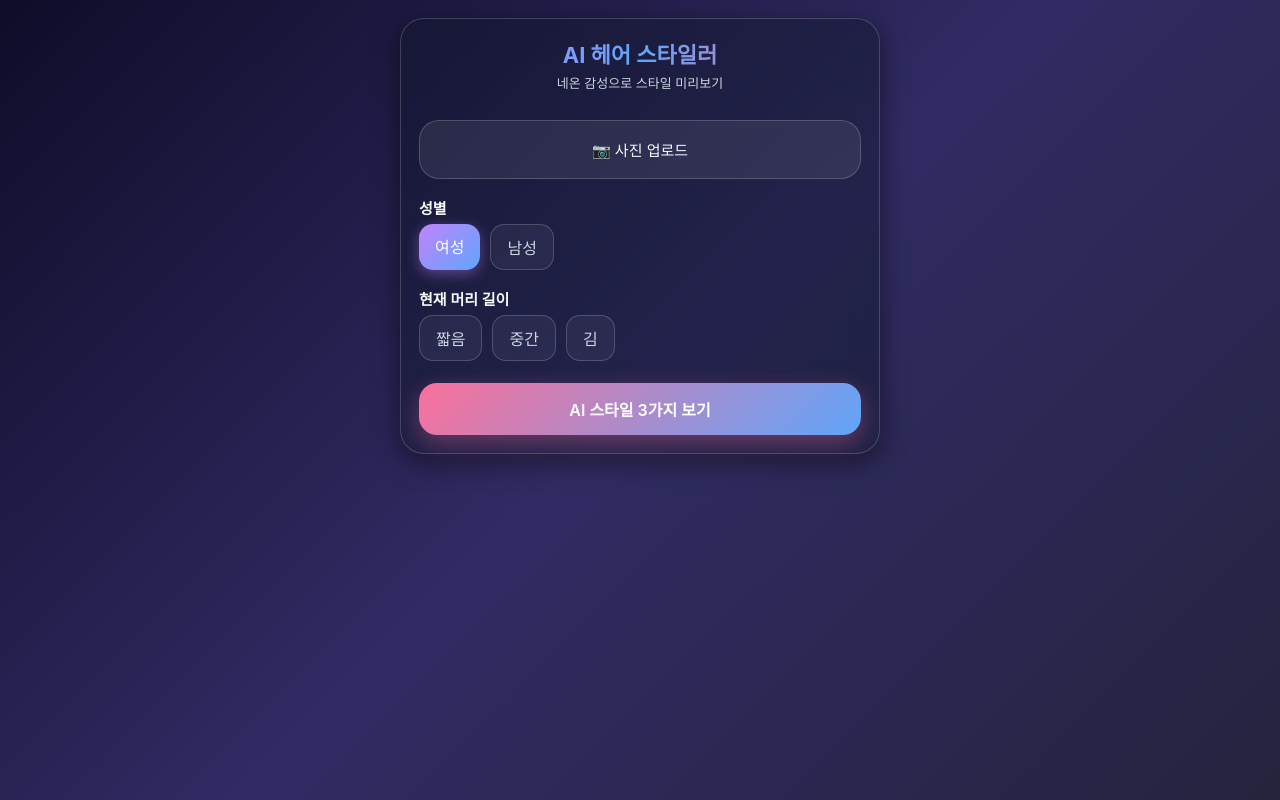
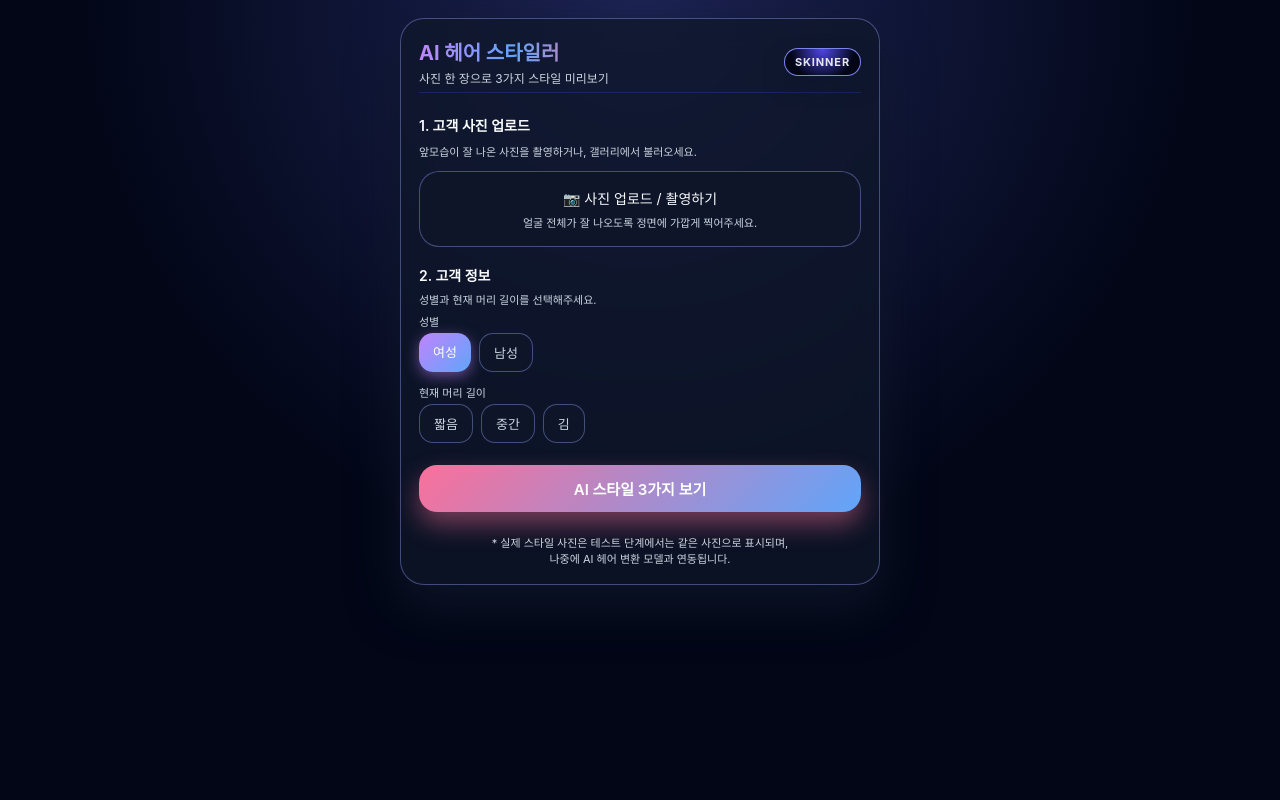
Before and after one commit to wkh7997-ship-it/ai-hair-stylist, a website: page public/index.html in a window 1280 px wide. Both pictures are taken after a click on the element "여성". Drawn offline with Linux system fonts and the light colour scheme.

Commit message:
Update index.html

```diff
--- a/public/index.html
+++ b/public/index.html
@@ -2,7 +2,7 @@
 <html lang="ko">
 <head>
   <meta charset="UTF-8" />
-  <title>AI 헤어 스타일러</title>
+  <title>AI 헤어 스타일러 - SKINNER</title>
   <meta name="viewport" content="width=device-width, initial-scale=1" />
 
   <style>
@@ -10,19 +10,23 @@
       --neon1: #c084fc;
       --neon2: #60a5fa;
       --neon3: #fa709a;
-      --glass: rgba(255,255,255,0.08);
-      --border: rgba(255,255,255,0.18);
+      --glass: rgba(15, 23, 42, 0.75);
+      --border: rgba(148, 163, 255, 0.4);
       --text: #f8fafc;
       --text-sub: #cbd5e1;
+      --bg1: #0f172a;
+      --bg2: #020617;
     }
 
     * {
-      margin: 0; padding: 0; box-sizing: border-box;
-      font-family: -apple-system, BlinkMacSystemFont, system-ui;
+      margin: 0;
+      padding: 0;
+      box-sizing: border-box;
+      font-family: -apple-system, BlinkMacSystemFont, system-ui, sans-serif;
     }
 
     body {
-      background: linear-gradient(135deg, #0f0c29, #302b63, #24243e);
+      background: radial-gradient(circle at top, #1d2455, #020617 55%);
       min-height: 100vh;
       padding: 18px;
       display: flex;
@@ -34,169 +38,302 @@
     .app {
       width: 100%;
       max-width: 480px;
-      background: rgba(15, 23, 42, 0.4);
+      background: var(--glass);
       border: 1px solid var(--border);
       border-radius: 24px;
       backdrop-filter: blur(16px);
       padding: 18px;
-      box-shadow: 0 8px 26px rgba(0,0,0,0.5);
+      box-shadow: 0 20px 50px rgba(15, 23, 42, 0.9);
       display: flex;
       flex-direction: column;
       gap: 18px;
     }
 
-    header { text-align: center; padding-bottom: 10px; }
+    header {
+      padding-bottom: 6px;
+      border-bottom: 1px solid rgba(30, 64, 175, 0.4);
+      margin-bottom: 4px;
+    }
+
+    .header-top {
+      display: flex;
+      align-items: center;
+      justify-content: space-between;
+      gap: 10px;
+    }
 
     .title {
-      font-size: 22px;
+      font-size: 20px;
       font-weight: 700;
       background: linear-gradient(90deg, var(--neon1), var(--neon2), var(--neon3));
       -webkit-background-clip: text;
       -webkit-text-fill-color: transparent;
     }
 
-    .sub { font-size: 13px; color: var(--text-sub); margin-top: 4px; }
+    .sub {
+      font-size: 12px;
+      color: var(--text-sub);
+      margin-top: 3px;
+    }
+
+    .skinner-mark {
+      min-width: 74px;
+      padding: 6px 10px;
+      border-radius: 999px;
+      background: radial-gradient(circle at top, #4f46e5, #020617 70%);
+      border: 1px solid rgba(129, 140, 248, 0.95);
+      font-size: 11px;
+      font-weight: 700;
+      color: #e5e7eb;
+      text-align: center;
+      letter-spacing: 0.08em;
+      box-shadow: 0 10px 20px rgba(15, 23, 42, 0.8);
+    }
+
+    .section {
+      display: flex;
+      flex-direction: column;
+      gap: 8px;
+    }
+
+    .section-title {
+      font-size: 14px;
+      font-weight: 600;
+    }
+
+    .section-caption {
+      font-size: 11px;
+      color: var(--text-sub);
+    }
 
     .upload-box {
-      padding: 18px;
+      margin-top: 4px;
+      padding: 16px;
       border-radius: 20px;
       border: 1px solid var(--border);
-      background: var(--glass);
+      background: rgba(15, 23, 42, 0.9);
       text-align: center;
       cursor: pointer;
-      transition: 0.2s;
+      transition: 0.18s;
     }
 
-    .upload-box:hover { background: rgba(255,255,255,0.12); }
+    .upload-box:hover {
+      background: rgba(30, 64, 175, 0.3);
+    }
+
+    .upload-text {
+      font-size: 14px;
+      margin-bottom: 6px;
+    }
+
+    .upload-hint {
+      font-size: 11px;
+      color: var(--text-sub);
+    }
 
     .img-preview {
       width: 100%;
-      max-width: 180px;
+      max-width: 190px;
       margin: 10px auto 0;
       border-radius: 14px;
       border: 1px solid var(--border);
       display: none;
-      object-fit: contain;
+      object-fit: cover;
+      background: #020617;
     }
 
-    #photoInput { display: none; }
+    #photoInput {
+      display: none;
+    }
 
-    .section-title {
-      font-size: 15px;
-      font-weight: 600;
-      margin-bottom: 6px;
+    .select-row {
+      display: flex;
+      flex-direction: column;
+      gap: 6px;
     }
 
     .select-group {
       display: flex;
       flex-wrap: wrap;
-      gap: 10px;
+      gap: 8px;
     }
 
     .select-btn {
-      padding: 10px 16px;
+      padding: 9px 14px;
       border-radius: 14px;
-      background: rgba(255,255,255,0.05);
+      background: rgba(15, 23, 42, 0.9);
       border: 1px solid var(--border);
       color: var(--text-sub);
       cursor: pointer;
-      transition: 0.2s;
+      font-size: 13px;
+      transition: 0.18s;
     }
 
     .select-btn.active {
       background: linear-gradient(135deg, var(--neon1), var(--neon2));
       color: white;
       border: none;
-      box-shadow: 0 4px 14px rgba(192,132,252,0.4);
+      box-shadow: 0 4px 14px rgba(192, 132, 252, 0.5);
     }
 
     .go-btn {
-      padding: 14px;
+      padding: 13px;
       border-radius: 18px;
-      font-size: 16px;
+      font-size: 15px;
       border: none;
       font-weight: 600;
       cursor: pointer;
       background: linear-gradient(135deg, var(--neon3), var(--neon2));
       color: white;
-      box-shadow: 0 8px 24px rgba(250,112,154,0.35);
-      transition: 0.2s;
+      box-shadow: 0 12px 26px rgba(250, 112, 154, 0.45);
+      transition: 0.18s;
       margin-top: 4px;
     }
 
-    .go-btn:active { transform: scale(0.97); }
+    .go-btn:active {
+      transform: scale(0.97);
+    }
 
-    /* 로딩 오버레이 */
+    .footer-note {
+      margin-top: 4px;
+      font-size: 11px;
+      color: var(--text-sub);
+      text-align: center;
+    }
+
+    /* 로딩 오버레이 (스키너 마크) */
     #loadingOverlay {
       display: none;
       position: fixed;
       z-index: 9999;
-      top: 0; left: 0;
-      width: 100%; height: 100%;
+      top: 0;
+      left: 0;
+      width: 100%;
+      height: 100%;
       backdrop-filter: blur(4px);
-      background: rgba(0,0,0,0.55);
+      background: rgba(0, 0, 0, 0.55);
       justify-content: center;
       align-items: center;
     }
 
-    .loader {
-      width: 46px; height: 46px;
-      border: 5px solid rgba(255,255,255,0.3);
-      border-top-color: var(--neon1);
-      border-radius: 50%;
-      animation: spin 1s linear infinite;
+    .loader-wrap {
+      background: rgba(15, 23, 42, 0.96);
+      border-radius: 20px;
+      padding: 18px 22px;
+      border: 1px solid rgba(148, 163, 255, 0.7);
+      box-shadow: 0 20px 50px rgba(15, 23, 42, 0.95);
+      text-align: center;
+      min-width: 200px;
     }
 
-    @keyframes spin { to { transform: rotate(360deg); } }
+    .loader-ring {
+      margin: 0 auto;
+      width: 46px;
+      height: 46px;
+      border-radius: 50%;
+      border: 4px solid rgba(148, 163, 255, 0.25);
+      border-top-color: var(--neon1);
+      animation: spin 1s linear infinite;
+      display: flex;
+      align-items: center;
+      justify-content: center;
+      position: relative;
+    }
+
+    .loader-inner {
+      font-size: 9px;
+      font-weight: 700;
+      letter-spacing: 0.12em;
+      color: #e5e7eb;
+    }
+
+    .loader-text {
+      margin-top: 8px;
+      font-size: 12px;
+      color: var(--text-sub);
+    }
+
+    @keyframes spin {
+      to {
+        transform: rotate(360deg);
+      }
+    }
   </style>
 </head>
 <body>
 
-  <!-- 로딩 -->
+  <!-- 🔥 스키너 로딩 오버레이 -->
   <div id="loadingOverlay">
-    <div>
-      <div class="loader"></div>
-      <p style="margin-top:10px; font-size:14px; color:var(--text)">AI가 스타일 생성 중...</p>
+    <div class="loader-wrap">
+      <div class="loader-ring">
+        <div class="loader-inner">SKINNER</div>
+      </div>
+      <div class="loader-text">AI가 스타일을 생성 중입니다...</div>
     </div>
   </div>
 
   <div class="app">
     <header>
+      <div class="header-top">
+        <div>
           <div class="title">AI 헤어 스타일러</div>
-      <div class="sub">네온 감성으로 스타일 미리보기</div>
+          <div class="sub">사진 한 장으로 3가지 스타일 미리보기</div>
+        </div>
+        <div class="skinner-mark">SKINNER</div>
+      </div>
     </header>
 
-    <!-- 업로드 -->
+    <!-- 사진 업로드 섹션 -->
+    <section class="section">
+      <div class="section-title">1. 고객 사진 업로드</div>
+      <div class="section-caption">
+        앞모습이 잘 나온 사진을 촬영하거나, 갤러리에서 불러오세요.
+      </div>
+
       <div class="upload-box" onclick="document.getElementById('photoInput').click()">
-      <div style="font-size:15px;">📷 사진 업로드</div>
+        <div class="upload-text">📷 사진 업로드 / 촬영하기</div>
+        <div class="upload-hint">얼굴 전체가 잘 나오도록 정면에 가깝게 찍어주세요.</div>
         <img id="preview" class="img-preview" alt="미리보기" />
         <input type="file" id="photoInput" accept="image/*" />
       </div>
+    </section>
 
-    <!-- 성별 -->
+    <!-- 성별 / 머리 길이 선택 -->
+    <section class="section">
+      <div class="select-row">
+        <div class="section-title">2. 고객 정보</div>
+        <div class="section-caption">성별과 현재 머리 길이를 선택해주세요.</div>
+
         <div>
-      <div class="section-title">성별</div>
+          <div class="section-caption" style="margin-bottom:4px;">성별</div>
           <div class="select-group">
             <div class="select-btn" data-value="female" onclick="toggleSelect(this,'gender')">여성</div>
             <div class="select-btn" data-value="male" onclick="toggleSelect(this,'gender')">남성</div>
           </div>
         </div>
 
-    <!-- 머리 길이 -->
         <div>
-      <div class="section-title">현재 머리 길이</div>
+          <div class="section-caption" style="margin-top:6px;margin-bottom:4px;">현재 머리 길이</div>
           <div class="select-group">
             <div class="select-btn" data-value="short" onclick="toggleSelect(this,'hair')">짧음</div>
             <div class="select-btn" data-value="mid" onclick="toggleSelect(this,'hair')">중간</div>
             <div class="select-btn" data-value="long" onclick="toggleSelect(this,'hair')">김</div>
           </div>
         </div>
+      </div>
+    </section>
 
+    <!-- 실행 버튼 -->
     <button class="go-btn" onclick="goNext()">AI 스타일 3가지 보기</button>
+
+    <div class="footer-note">
+      * 실제 스타일 사진은 테스트 단계에서는 같은 사진으로 표시되며,<br/>
+      나중에 AI 헤어 변환 모델과 연동됩니다.
+    </div>
   </div>
 
   <script>
-    // 업로드/선택 상태 저장용 변수
+    // 상태 변수
     let uploadedImage = null;
     let selectedGender = null;
     let selectedHair = null;
@@ -221,10 +358,10 @@
       reader.readAsDataURL(file);
     });
 
-    // 성별/머리길이 선택 버튼
+    // 성별 / 머리 길이 선택
     function toggleSelect(btn, type) {
-      const all = btn.parentNode.querySelectorAll(".select-btn");
-      all.forEach((b) => b.classList.remove("active"));
+      const group = btn.parentNode.querySelectorAll(".select-btn");
+      group.forEach((b) => b.classList.remove("active"));
       btn.classList.add("active");
 
       if (type === "gender") {
@@ -237,7 +374,7 @@
       }
     }
 
-    // 결과 페이지로 넘어가기
+    // 결과 페이지로 이동 + 스키너 로딩 표시
     function goNext() {
       console.log("goNext 실행");
 
@@ -254,10 +391,15 @@
         return;
       }
 
-      // 원본 사진 저장
+      const overlay = document.getElementById("loadingOverlay");
+      if (overlay) {
+        overlay.style.display = "flex";
+      }
+
+      // 지금은 서버 없이 테스트용으로, 같은 사진 3개를 스타일로 저장
+      setTimeout(() => {
         sessionStorage.setItem("basePhoto", uploadedImage);
 
-      // 🔥 테스트용: 같은 사진을 3개 스타일로 만들어서 저장
         const dummyStyles = [
           { name: "스타일 1 (테스트)", image: uploadedImage },
           { name: "스타일 2 (테스트)", image: uploadedImage },
@@ -265,8 +407,12 @@
         ];
         sessionStorage.setItem("hairStyles", JSON.stringify(dummyStyles));
 
-      // 결과 페이지로 이동
+        if (overlay) {
+          overlay.style.display = "none";
+        }
+
         window.location.href = "/result.html";
+      }, 1200); // 1.2초 정도 로딩 연출
     }
   </script>
 </body>
```
Lines whose indentation alone changed are shown as unchanged.
